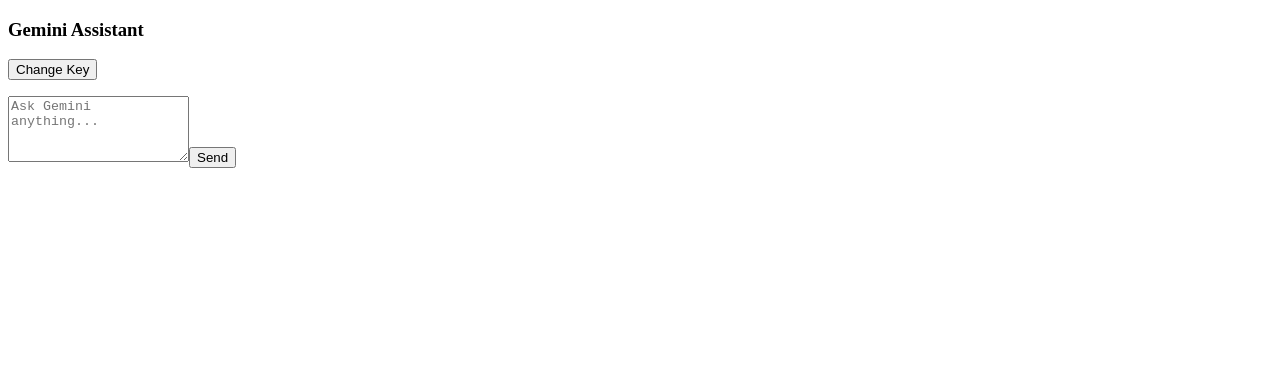
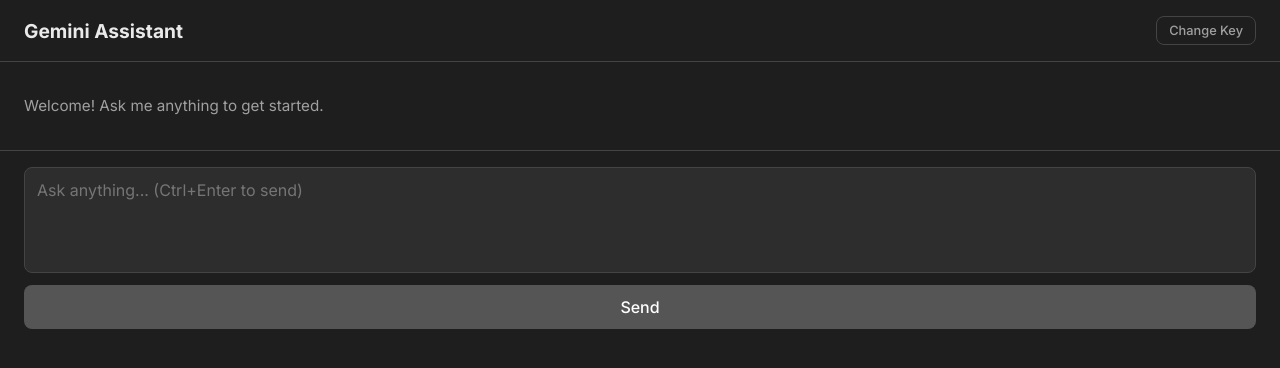
Before and after one commit to Nithwin/HelpMe, a React (Vite) app: page / in a window 1280 px wide. Both pictures are taken after typing "Sample123" into the empty fields and a click on the button "Save Key". Shown: the top 368 px of the page. Built offline with nearby package versions, Linux system fonts and the light colour scheme.

Commit message:
Added Style

```diff
--- /dev/null
+++ b/src/App.css
@@ -0,0 +1,196 @@
+/* App.css */
+@import url('https://fonts.googleapis.com/css2?family=Inter:wght@400;500;700&display=swap');
+
+:root {
+  --background-color: #1e1e1e;
+  --surface-color: #2d2d2d;
+  --primary-color: #8A2BE2; /* A vibrant purple */
+  --primary-hover-color: #9932CC;
+  --text-primary-color: #EAEAEA;
+  --text-secondary-color: #A0A0A0;
+  --border-color: #444444;
+  --error-color: #ff5252;
+  --font-family: 'Inter', sans-serif;
+}
+
+body {
+  margin: 0;
+  font-family: var(--font-family);
+  background-color: var(--background-color);
+  color: var(--text-primary-color);
+}
+
+/* --- Main Container Layouts --- */
+.app-container {
+  display: flex;
+  flex-direction: column;
+  height: 100%;
+  width: 100%;
+  background-color: var(--background-color);
+  box-sizing: border-box; /* Ensures padding doesn't affect total width/height */
+}
+
+.settings-view, .chat-view {
+  display: flex;
+  flex-direction: column;
+  padding: 24px;
+  box-sizing: border-box;
+  height: 100%;
+  animation: fadeIn 0.3s ease-in-out;
+}
+
+@keyframes fadeIn {
+  from { opacity: 0; transform: translateY(10px); }
+  to { opacity: 1; transform: translateY(0); }
+}
+
+/* --- Header --- */
+.header {
+  display: flex;
+  justify-content: space-between;
+  align-items: center;
+  margin-bottom: 16px;
+  flex-shrink: 0; /* Prevents header from shrinking */
+}
+
+.header h3 {
+  margin: 0;
+  font-size: 1.2rem;
+  font-weight: 700;
+  color: var(--text-primary-color);
+}
+
+/* --- API Key / Settings View --- */
+.settings-view {
+  justify-content: center;
+  align-items: center;
+  text-align: center;
+}
+
+.settings-view h2 {
+  font-size: 1.4rem;
+  margin-bottom: 24px;
+}
+
+/* --- General Interactive Elements (Inputs & Buttons) --- */
+input[type="password"], textarea {
+  width: 100%;
+  padding: 12px;
+  background-color: var(--surface-color);
+  border: 1px solid var(--border-color);
+  border-radius: 8px;
+  color: var(--text-primary-color);
+  font-family: var(--font-family);
+  font-size: 1rem;
+  margin-bottom: 16px;
+  box-sizing: border-box;
+  transition: border-color 0.2s, box-shadow 0.2s;
+}
+
+input[type="password"]:focus, textarea:focus {
+  outline: none;
+  border-color: var(--primary-color);
+  box-shadow: 0 0 0 3px rgba(138, 43, 226, 0.3);
+}
+
+button {
+  padding: 12px 20px;
+  border: none;
+  border-radius: 8px;
+  background-color: var(--primary-color);
+  color: white;
+  font-family: var(--font-family);
+  font-size: 1rem;
+  font-weight: 500;
+  cursor: pointer;
+  transition: background-color 0.2s, transform 0.1s;
+}
+
+button:hover {
+  background-color: var(--primary-hover-color);
+}
+
+button:active {
+  transform: scale(0.98);
+}
+
+button:disabled {
+  background-color: #555;
+  cursor: not-allowed;
+}
+
+.change-key-btn {
+  background: none;
+  border: 1px solid var(--border-color);
+  color: var(--text-secondary-color);
+  font-size: 0.8rem;
+  padding: 6px 12px;
+}
+
+.change-key-btn:hover {
+  background-color: var(--surface-color);
+  color: var(--text-primary-color);
+}
+
+/* --- Chat View Specifics --- */
+.chat-view {
+  padding: 0; /* Remove padding for edge-to-edge layout */
+}
+
+.chat-view .header {
+  padding: 16px 24px;
+  border-bottom: 1px solid var(--border-color);
+}
+
+.response-area {
+  flex-grow: 1; /* This is key for layout */
+  overflow-y: auto; /* THIS ENABLES SCROLLING */
+  padding: 16px 24px;
+  color: var(--text-secondary-color);
+  font-size: 0.95rem;
+  line-height: 1.6;
+  white-space: pre-wrap; /* Respects newlines from the API response */
+  word-wrap: break-word; /* Prevents long words from overflowing */
+}
+
+.response-area p {
+  margin-top: 0;
+}
+
+.response-area .loader {
+  display: flex;
+  align-items: center;
+  justify-content: center;
+  height: 100%;
+  color: var(--text-secondary-color);
+}
+
+.response-area .loader::after {
+  content: '';
+  width: 20px;
+  height: 20px;
+  border: 3px solid var(--border-color);
+  border-top-color: var(--primary-color);
+  border-radius: 50%;
+  animation: spin 1s linear infinite;
+  margin-left: 10px;
+}
+
+@keyframes spin {
+  to { transform: rotate(360deg); }
+}
+
+
+.chat-view form {
+  display: flex;
+  flex-direction: column;
+  padding: 16px 24px;
+  border-top: 1px solid var(--border-color);
+  background-color: var(--background-color);
+  flex-shrink: 0; /* Prevents form from shrinking */
+}
+
+.chat-view textarea {
+  resize: none; /* User shouldn't resize this */
+  margin-bottom: 12px;
+}
--- a/src/App.jsx
+++ b/src/App.jsx
@@ -1,16 +1,15 @@
-// App.js (inside your src folder)
+// App.js
 import React, { useState, useEffect } from 'react';
-// Make sure you have a basic App.css or similar for styling
-// import './App.css';
+import './App.css'; // Import the new modern styles
 
 function App() {
   const [apiKey, setApiKey] = useState('');
   const [isKeySaved, setIsKeySaved] = useState(false);
   const [prompt, setPrompt] = useState('');
-  const [response, setResponse] = useState('');
+  const [response, setResponse] = useState('Welcome! Ask me anything to get started.');
   const [isLoading, setIsLoading] = useState(false);
 
-  // EFFECT 1: Check for the stored API key when the app first loads.
+  // EFFECT 1: Check for stored API key on initial load
   useEffect(() => {
     chrome.storage.local.get(['geminiApiKey'], (result) => {
       if (result.geminiApiKey) {
@@ -18,25 +17,21 @@
         setIsKeySaved(true);
       }
     });
-  }, []); // The empty array [] means this effect runs only once.
+  }, []);
 
-  // EFFECT 2: Listen for the 'reset' command from our content script.
+  // EFFECT 2: Listen for the 'reset' command from the content script
   useEffect(() => {
     const handleReset = () => {
       console.log("Reset command received in App.js");
       setPrompt('');
-      setResponse('');
+      setResponse('Chat has been reset. Ask me something new!');
     };
 
-    // This is the new event listener for the Shadow DOM method
     window.addEventListener('reset-gemini-chat', handleReset);
-
-    // This is a cleanup function that removes the listener when the component is unmounted
     return () => {
       window.removeEventListener('reset-gemini-chat', handleReset);
     };
-  }, []); // This effect also runs only once.
-
+  }, []);
 
   const handleKeySave = () => {
     if (!apiKey) {
@@ -51,15 +46,21 @@
 
   const handleChangeKey = () => {
     setIsKeySaved(false);
+  };
+
+  // Allow submitting with Ctrl+Enter or Cmd+Enter
+  const handleKeyDown = (e) => {
+    if ((e.key === 'Enter' && (e.metaKey || e.ctrlKey)) && !isLoading) {
+      handleSubmit(e);
     }
+  };
 
   const handleSubmit = (e) => {
     e.preventDefault();
-    if (!prompt) return;
+    if (!prompt.trim()) return;
     setIsLoading(true);
     setResponse('');
 
-    // Send a message to the background script to fetch from the API
     chrome.runtime.sendMessage(
       { type: 'FETCH_GEMINI', prompt: prompt },
       (apiResponse) => {
@@ -73,39 +74,57 @@
     );
   };
 
+  // Conditional Rendering for API Key Input
   if (!isKeySaved) {
     return (
+      <div className="app-container">
         <div className="settings-view">
-        <h2>Enter your Gemini API Key</h2>
+          <h2>Enter Gemini API Key</h2>
+          <p style={{ color: 'var(--text-secondary-color)', marginTop: '-10px', marginBottom: '20px' }}>
+            Your key is stored locally and never shared.
+          </p>
           <input
             type="password"
             value={apiKey}
             onChange={(e) => setApiKey(e.target.value)}
             placeholder="Your Gemini API Key"
+            onKeyDown={(e) => e.key === 'Enter' && handleKeySave()}
           />
           <button onClick={handleKeySave}>Save Key</button>
+        </div>
       </div>
     );
   }
 
+  // Main Chat Interface
   return (
+    <div className="app-container">
       <div className="chat-view">
         <div className="header">
           <h3>Gemini Assistant</h3>
           <button onClick={handleChangeKey} className="change-key-btn">Change Key</button>
         </div>
         <div className="response-area">
-        {isLoading ? <p>Loading...</p> : <p>{response}</p>}
+          {isLoading ? (
+            <div className="loader">Loading...</div>
+          ) : (
+            <p>{response}</p>
+          )}
         </div>
         <form onSubmit={handleSubmit}>
           <textarea
             value={prompt}
             onChange={(e) => setPrompt(e.target.value)}
-          placeholder="Ask Gemini anything..."
+            onKeyDown={handleKeyDown}
+            placeholder="Ask anything... (Ctrl+Enter to send)"
             rows="4"
+            disabled={isLoading}
           />
-        <button type="submit" disabled={isLoading}>Send</button>
+          <button type="submit" disabled={isLoading || !prompt.trim()}>
+            {isLoading ? 'Thinking...' : 'Send'}
+          </button>
         </form>
+      </div>
     </div>
   );
 }
```
Also changed, not shown: public/background.js (+3 -7 lines), src/content.jsx (+35 -54 lines), public/manifest.json. Lines whose indentation alone changed are shown as unchanged.
